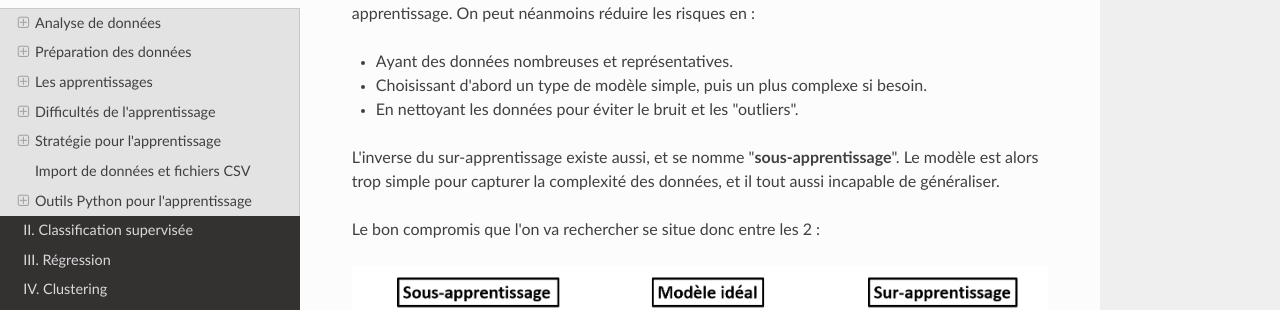
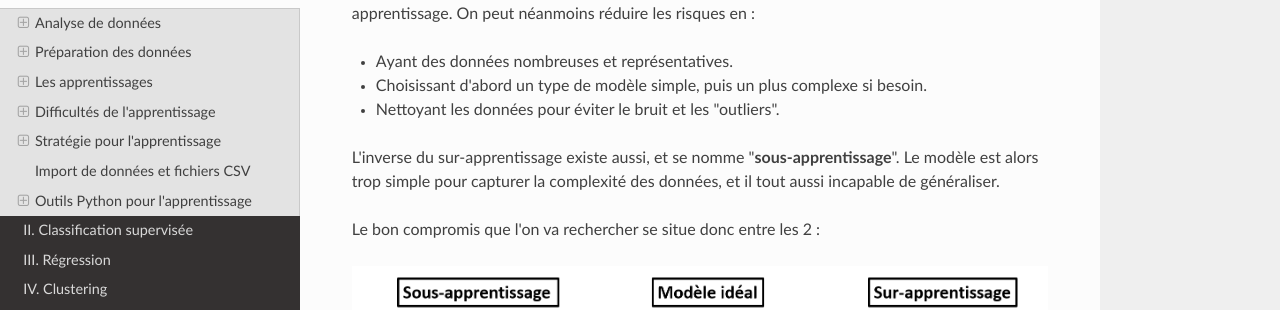
Before and after one commit to NicOudart/UVSQ_LSSI633_data_science, an MkDocs documentation site: the page built from docs/Chap1_Introduction.md, in a window 1280 px wide and 900 px high, scrolled down 27234 px. Shown: the part 158-468 px from the top of the window. Built offline with MkDocs 1.6.1, drawn with Linux system fonts in a browser that asks for light colours; nearby versions of some CDN libraries.

Commit message:
-Minor fix in Chapter 1.

```diff
--- a/docs/Chap1_Introduction.md
+++ b/docs/Chap1_Introduction.md
@@ -711,7 +711,7 @@ On peut néanmoins réduire les risques en :
 
 * Choisissant d'abord un type de modèle simple, puis un plus complexe si besoin.
 
-* En nettoyant les données pour éviter le bruit et les "outliers".
+* Nettoyant les données pour éviter le bruit et les "outliers".
 
 L'inverse du sur-apprentissage existe aussi, et se nomme "**sous-apprentissage**".
 Le modèle est alors trop simple pour capturer la complexité des données, et il tout aussi incapable de généraliser.
```
